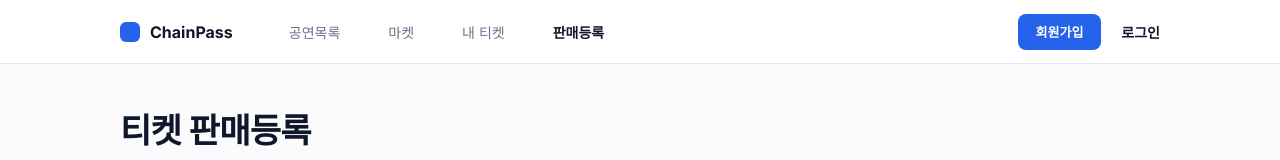
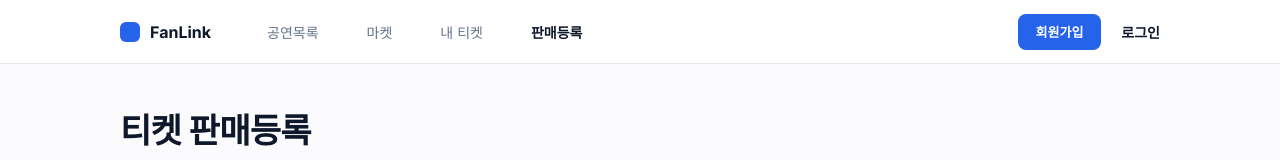
Before and after one commit to ssuryeon/TicketMarket, a React (Vite) app: page /register in a window 1280 px wide. Shown: the top 160 px of the page. Built offline with nearby package versions, Linux system fonts and the light colour scheme; no server answers.

Commit message:
fix: 닉네임 등록 오류 수정

```diff
--- a/src/components/Navbar.tsx
+++ b/src/components/Navbar.tsx
@@ -34,7 +34,7 @@ export function Navbar() {
       <Inner>
         <Brand onClick={() => navigate('/')}>
           <Logo aria-hidden />
-          <BrandName>ChainPass</BrandName>
+          <BrandName>FanLink</BrandName>
         </Brand>
 
         <Links>
--- a/src/screens/SignUpScreen.tsx
+++ b/src/screens/SignUpScreen.tsx
@@ -23,7 +23,7 @@ export function SignUpScreen() {
     const formData = new FormData(e.currentTarget);
     const email = formData.get('email') as string;
     const password = formData.get('password') as string;
-    const nickname = formData.get('password') as string;
+    const nickname = formData.get('nickname') as string;
     const res = await signUp(email, password, nickname);
     console.log(res);
     storeUserInfo(res.email, res.nickname, res.token, res.wallet_address);
```
